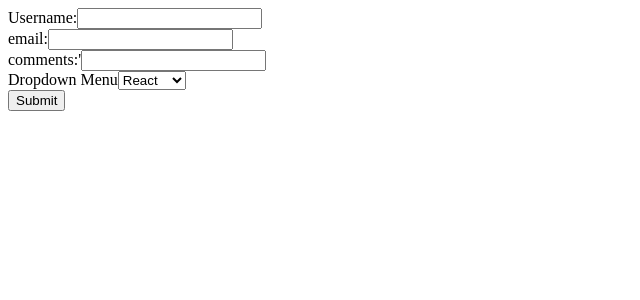
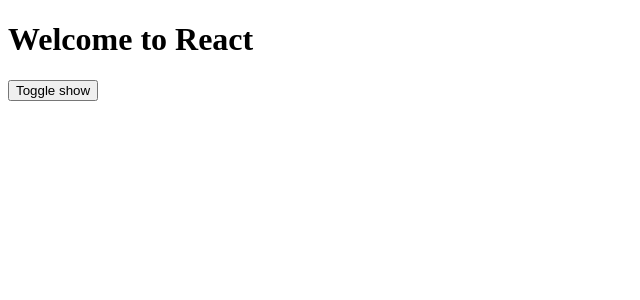
Before and after one commit to HailemichaelSintayehu/Addition_using_random-react, a React (Create React App) app: page / in a window 1280 px wide. Shown: the top 300 px of the page, without its empty margins (0-640 px from the left). Built offline with nearby package versions, Linux system fonts and the light colour scheme.

Commit message:
welcome,counter and props

```diff
--- a/src/App.js
+++ b/src/App.js
@@ -1,12 +1,14 @@
 import React, { Component } from 'react';
-import Login from './components/Form';
+
+import Two from './components/props';
 
 
 class App extends Component{
     render(){
         return(
             <div className='App'>
-                < Login />
+                <Two/>
+
             </div>
         );
 
--- /dev/null
+++ b/src/components/props.js
@@ -0,0 +1,35 @@
+import React, { Component } from 'react';
+
+class App extends Component {
+  constructor(props) {
+    super(props);
+
+    this.state = {
+      isShow: true,
+    };
+  }
+
+  toggleShow = () => {
+    this.setState(state => ({ isShow: !state.isShow }));
+  };
+
+  render() {
+    const greeting = 'Welcome to React';
+
+    return (
+      <div>
+        {this.state.isShow ? <Greeting greeting={greeting} /> : null}
+
+        <Button onClick={this.toggleShow} />
+      </div>
+    );
+  }
+}
+class Button extends Component {
+    render(){
+       return <button onClick = {this.props.onClick}> Toggle show</button>
+    }
+}
+const Greeting =props => <h1>{props.greeting}</h1>;
+
+export default App;
```
Also changed, not shown: src/components/Counter.js (added, +29 -0 lines), src/components/Welcome.js (added, +12 -0 lines).
